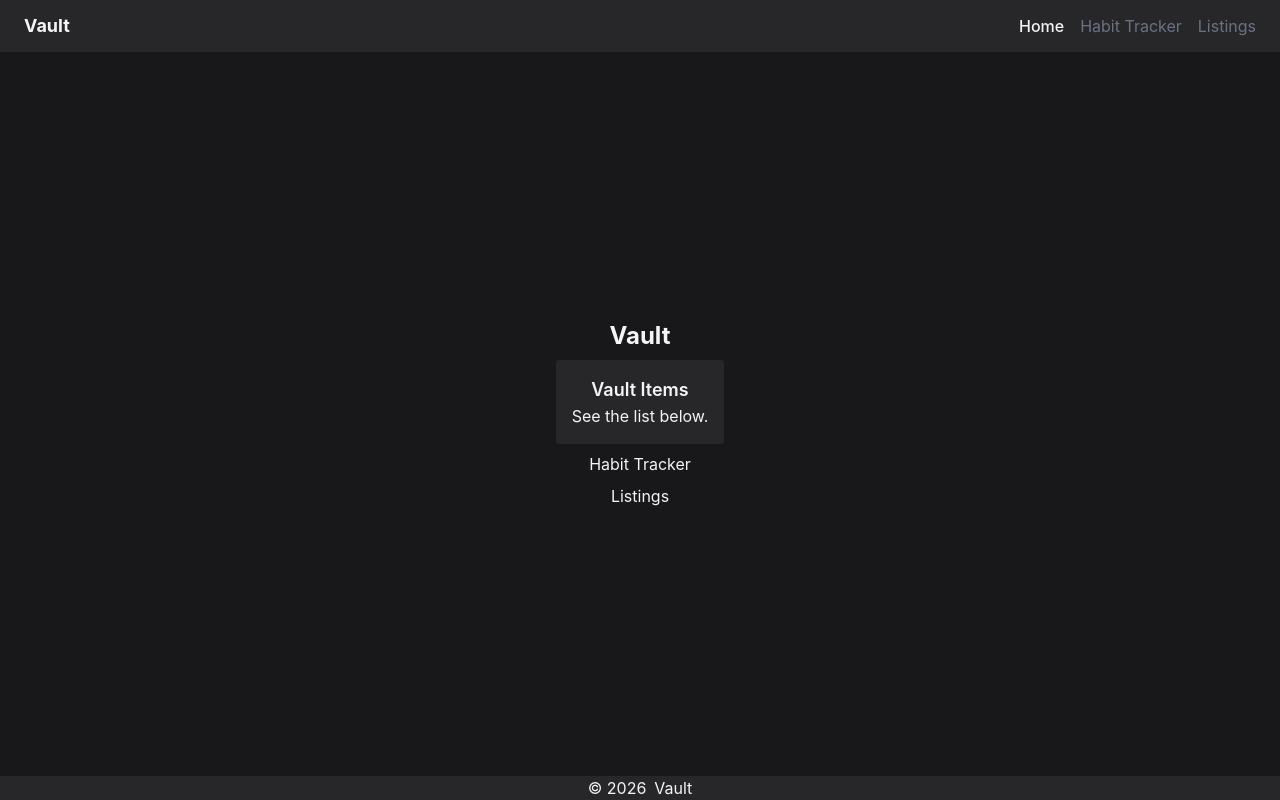
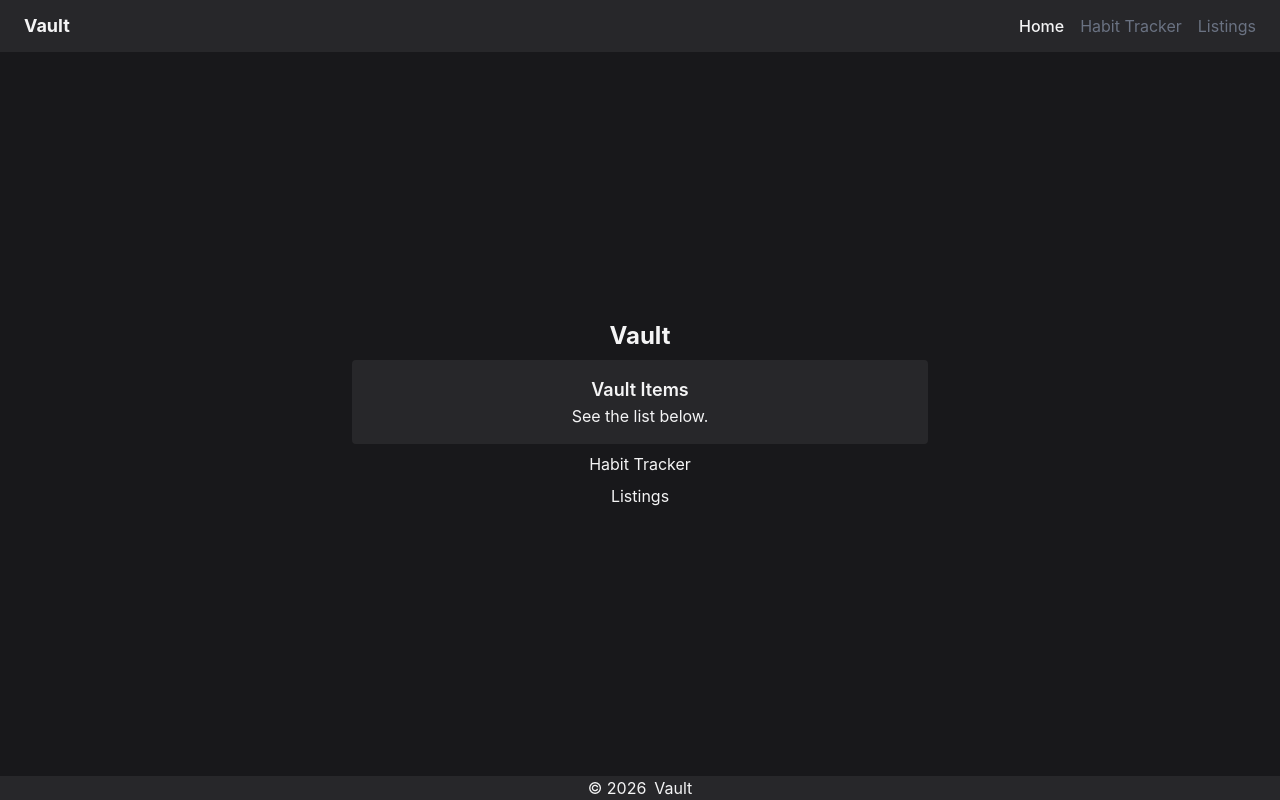
Before and after one commit to Dimterion/vault, a React (Vite) app: page / in a window 1280 px wide. Built offline with nearby package versions, Linux system fonts and the light colour scheme.

Commit message:
adjust hero section

```diff
--- a/src/components/hero.tsx
+++ b/src/components/hero.tsx
@@ -1,12 +1,14 @@
 type HeroProps = {
   title: string;
   text: string;
+  image?: string;
 };
 
-export default function Hero({ title, text }: HeroProps) {
+export default function Hero({ title, text, image }: HeroProps) {
   return (
-    <section className="rounded bg-zinc-800 p-4">
-      <h3 className="text-center text-lg font-semibold">{title}</h3>
+    <section className="w-64 rounded bg-zinc-800 p-4 text-center sm:w-xl">
+      <h3 className="text-lg font-semibold">{title}</h3>
+      {image && <img src={image} alt="Hero section image." />}
       <p>{text}</p>
     </section>
   );
--- a/src/pages/home.tsx
+++ b/src/pages/home.tsx
@@ -1,5 +1,5 @@
 import { Link } from "react-router";
-import Hero from "../components/hero";
+import Hero from "../components/Hero";
 
 export default function HomePage() {
   return (
```
Also changed, not shown: src/assets/images/placeholder.jpg (added).
